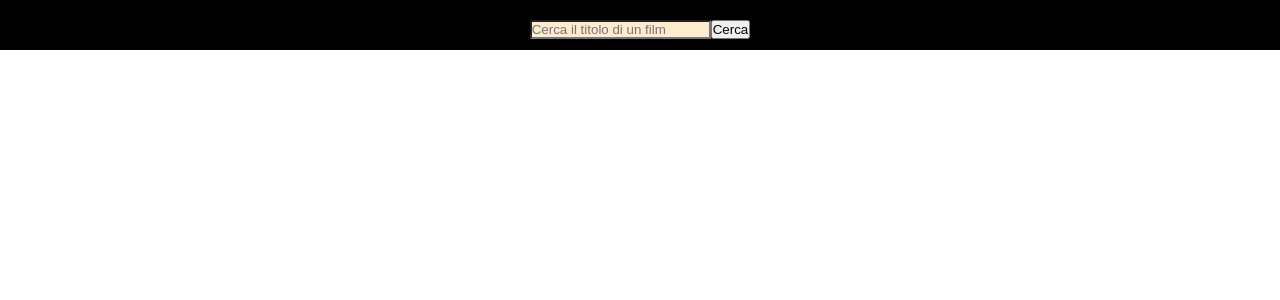
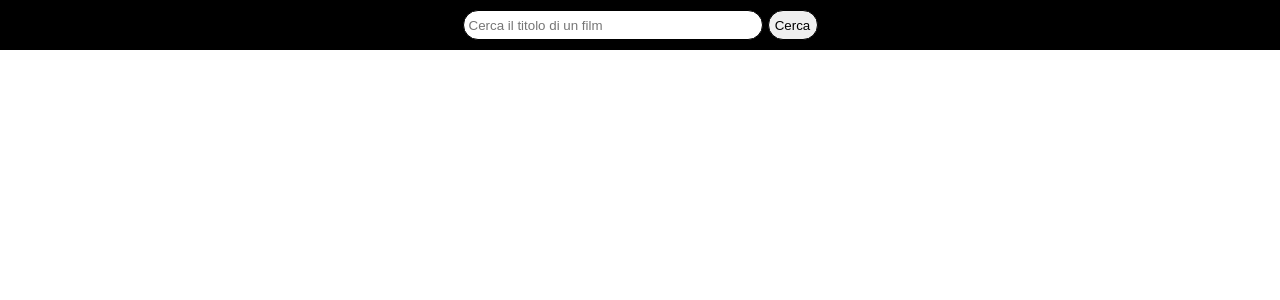
Before and after one commit to VincenzoVitello/vue-boolflix, a Vue app: page / in a window 1280 px wide. Shown: the top 300 px of the page. Built offline with nearby package versions, Linux system fonts and the light colour scheme.

Commit message:
Can't go on

```diff
--- a/src/assets/SearchBar.scss
+++ b/src/assets/SearchBar.scss
@@ -1,9 +1,22 @@
 .ms_search_section{
-    text-align: center;
-    padding-top: 20px;
+    display: flex;
+    justify-content: center;
+    align-items: center;
     background-color: black;
     height: 50px;
     .ms_text_area{
-       background-color: blanchedalmond;
+        width: 300px;
+        border-radius: 20px;
+        outline: none;
+        height: 30px;
+        border: 1px solid black;
+        padding: 5px;
+     }
+     .ms_search_button{
+        height: 30px;
+        width: 50px;
+        margin-left: 5px;
+        border-radius: 20px;
+        border: 1px solid black;
     }
 }
--- a/src/components/SearchBar.vue
+++ b/src/components/SearchBar.vue
@@ -1,22 +1,29 @@
 <template>
+<!-- creo div container della searchbar -->
   <div class="ms_search_section">
-      <input type="text" name="" id="" class="ms_text_area" placeholder="Cerca il titolo di un film">
-      <button class="ms_search_button">Cerca</button>
+      <input v-model="filmName" type="text" name="" id="" class="ms_text_area" placeholder="Cerca il titolo di un film">
+      <button @click="$emit('passedFilm', filmName)" class="ms_search_button">Cerca</button>
   </div>
 </template>
 
 <script>
 //Dati dell'export
 export default {
-name: 'SearchBar',
+    name: 'SearchBar',
+
+    //Sezione con i Data()
+    data(){
+        return{
+        filmName: '',
+        }
+    }
 }
-//Sezione con i Data()
-
 
 //sezione con i methods
 
 </script>
 
 <style lang="scss" scoped>
-@import url('../assets/SearchBar.scss');
+//importo stile della search bar
+@import '../assets/SearchBar.scss';
 </style>
```
Also changed, not shown: src/components/Main.vue (added, +44 -0 lines), 1 other file (tests, documents, lock files or other folders).
